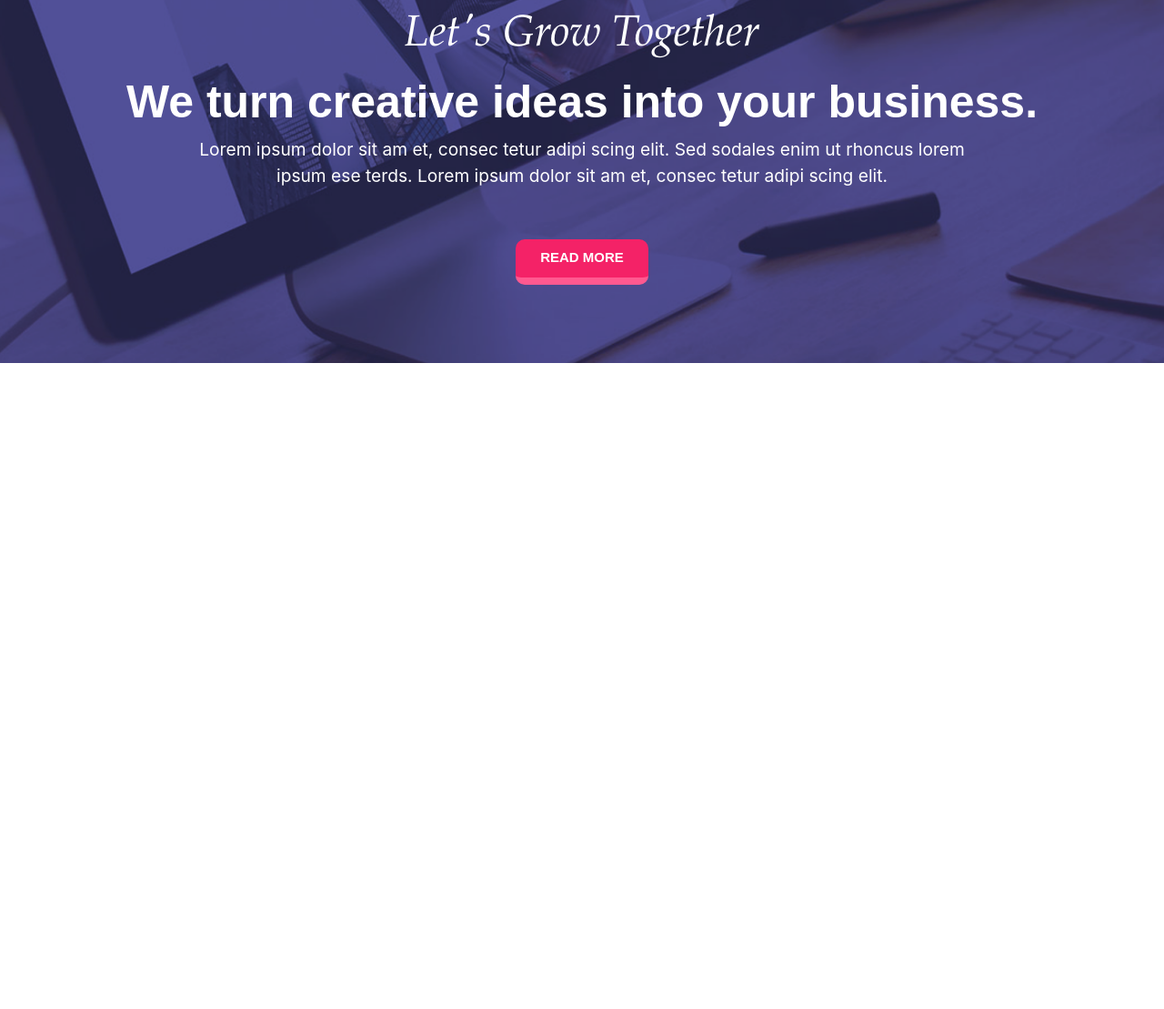
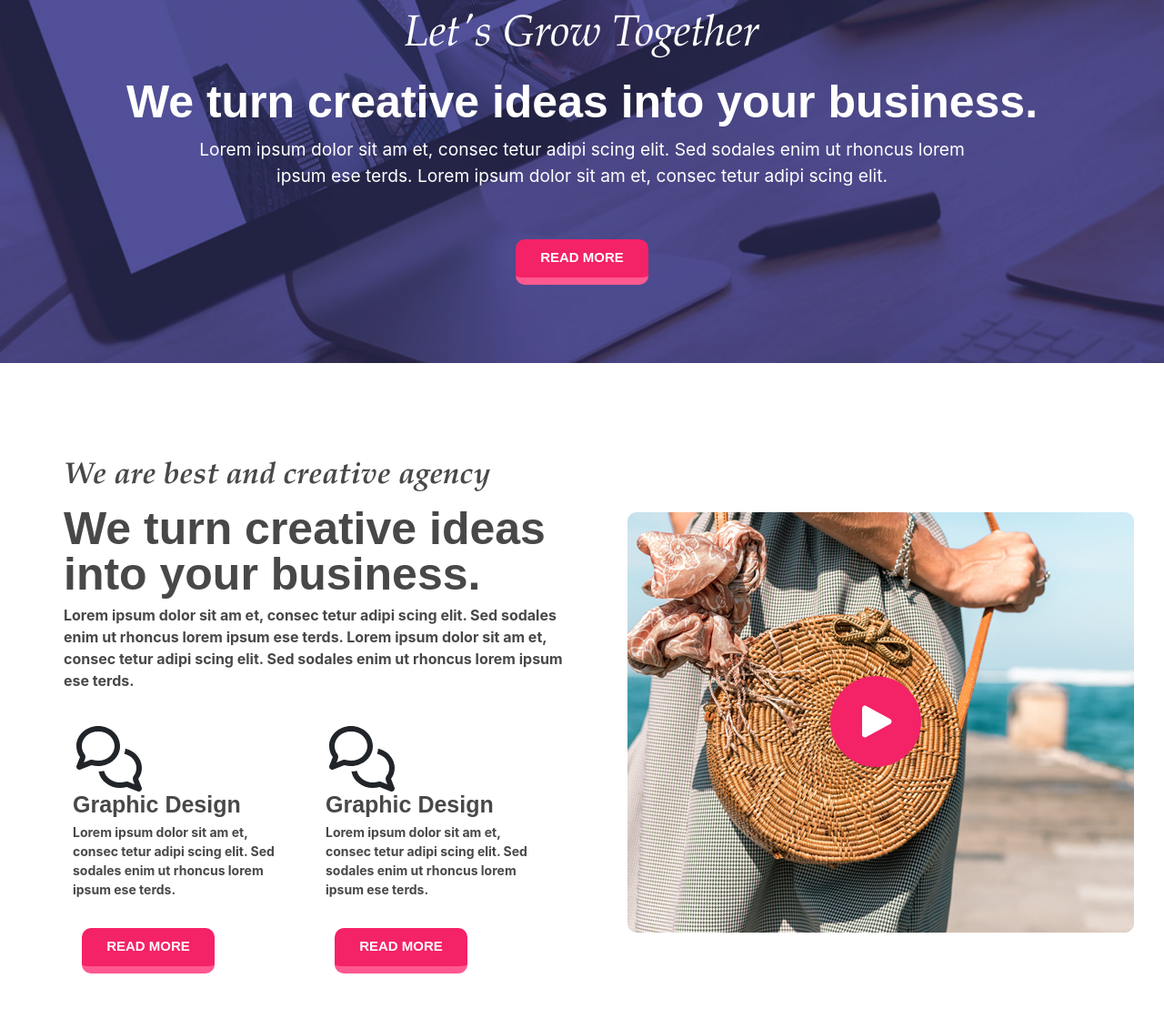
Before and after one commit to ScionRs/BlueRex, a website: page src/index.html in a window 1280 px wide. Shown: the part 2121-3230 px from the top of the page at 91% size. Before the commit the page ends 2520 px from the top, so only its background shows below. Drawn offline with Linux system fonts and the light colour scheme.

Commit message:
Added design-section

```diff
--- a/src/index.html
+++ b/src/index.html
@@ -142,6 +142,53 @@
         <button class="ideas__btn">Read More</button>
     </div>
 </section>
+
+<section class="design">
+    <div class="container">
+        <div class="design__wrapper">
+        <div class="design__description">
+        <h2 class="design__title">We are best and creative agency</h2>
+        <h3 class="design__subtitle">We	turn creative ideas <br/>
+            into your business.</h3>
+        <div class="design__text">
+            Lorem ipsum dolor sit am et, consec tetur adipi scing elit.
+            Sed sodales enim ut rhoncus lorem ipsum ese terds. Lorem ipsum dolor sit am et, consec tetur adipi scing elit.
+            Sed sodales enim ut rhoncus lorem ipsum ese terds.
+        </div>
+        <div class="design__items">
+            <div class="design__item">
+                <i class="far fa-comments design__item-icon"></i>
+                <div class="design__item-title">
+                    Graphic Design
+                </div>
+                <div class="design__item-text">
+                    Lorem ipsum dolor sit am et, consec tetur adipi scing elit.
+                    Sed sodales enim ut rhoncus lorem ipsum ese terds.
+                </div>
+                <button class="design__btn">Read more</button>
+            </div>
+            <div class="design__item">
+                <i class="far fa-comments design__item-icon"></i>
+                <div class="design__item-title">
+                    Graphic Design
+                </div>
+                <div class="design__item-text">
+                    Lorem ipsum dolor sit am et, consec tetur adipi scing elit.
+                    Sed sodales enim ut rhoncus lorem ipsum ese terds.
+                </div>
+                <button class="design__btn">Read more</button>
+            </div>
+        </div>
+        </div>
+            <a href="#" class="design__link">
+                <img src="img/creative/videoimg.png" class="design__img" alt="Video image">
+                <div class="design__play">
+                    <i class="fas fa-play design__icon"></i>
+                </div>
+            </a>
+        </div>
+    </div>
+</section>
 <script src="js/jquery-3.6.0.min.js"></script>
 <script src="js/all.min.js"></script>
 <script src="js/script.js"></script>
--- /dev/null
+++ b/src/sass/blocks/_design.sass
@@ -0,0 +1,58 @@
+.design
+  padding: 100px 0
+  &__wrapper
+    display: flex
+
+  &__title
+    @include title-component(33px,$fontcolorbrown)
+  &__subtitle
+    @include subtitle-component(50px,$fontcolorbrown)
+    line-height: 50px
+  &__text
+    width: 550px
+    font-size: 1rem
+    color: $fontcolorbrown
+    font-weight: bold
+  &__items
+    margin-top: 2rem
+    display: flex
+  &__item
+    width: 263px
+    margin-right: 15px
+    padding: 10px
+    &-icon
+      font-size: 4rem
+
+    &-title
+      font-family: "Montserrat-SemiBold",sans-serif
+      font-size: 25px
+      color: $fontcolorbrown
+      font-weight: bold
+    &-text
+      font-size: 14px
+      color: $fontcolorbrown
+      font-weight: bold
+  &__btn
+    @include btn-universal($pink,$pinkshadow)
+    margin-top: 2rem
+  &__link
+    display: block
+    position: relative
+    width: 560px
+    height: 450px
+    margin-top: 4rem
+    margin-left: 4rem
+  &__play
+    position: absolute
+    top: 40%
+    left: 40%
+    background-color: $pink
+    width: 100px
+    height: 100px
+    border-radius: 50%
+    display: flex
+    justify-content: center
+    align-items: center
+  &__icon
+    font-size: 2.5rem
+    color: white
--- a/src/sass/style.sass
+++ b/src/sass/style.sass
@@ -9,6 +9,7 @@
 @import "blocks/about"
 @import "blocks/advantages"
 @import "blocks/ideas"
+@import "blocks/design"
 @import "blocks/media"
 
 .container
```
Also changed, not shown: dist/css/style.min.css, dist/index.html, src/css/style.min.css.
